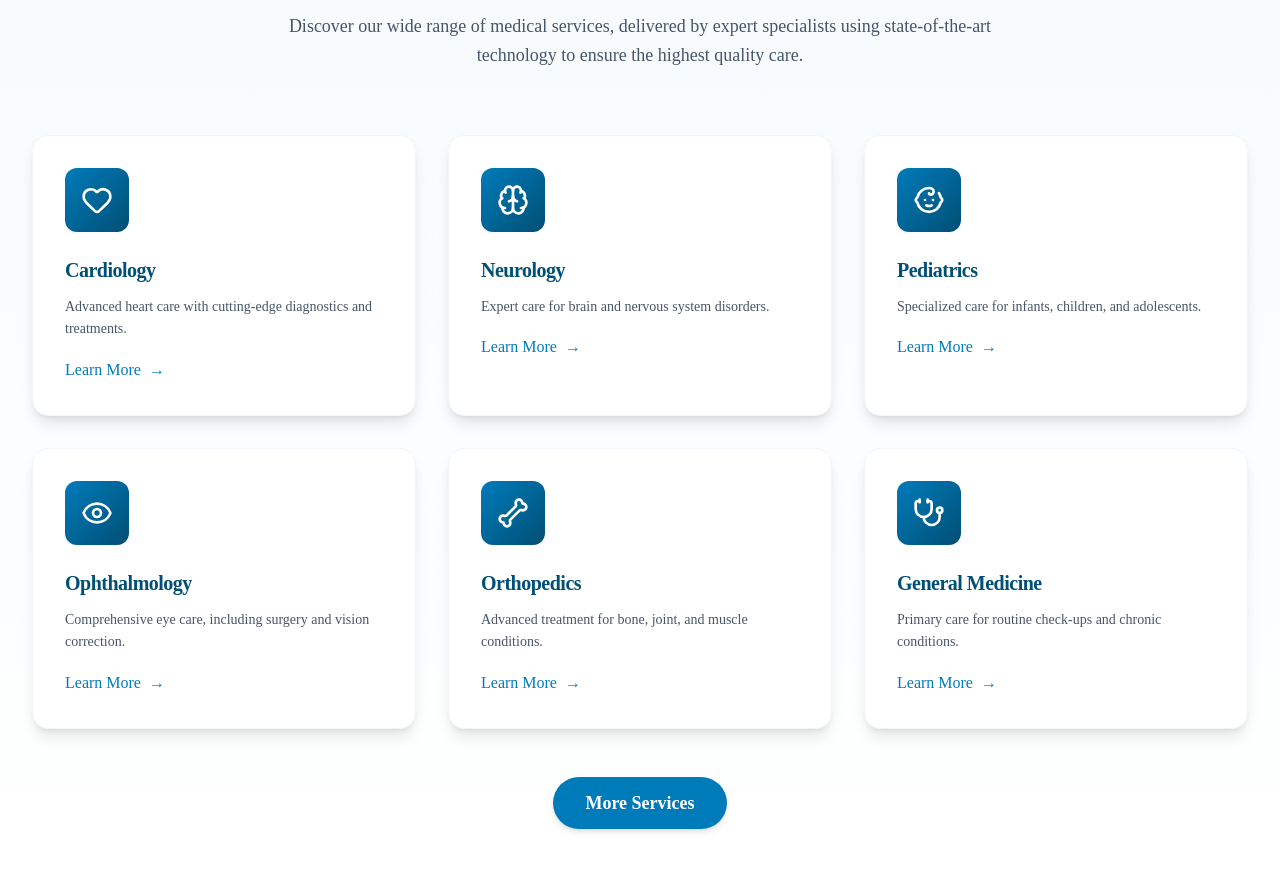
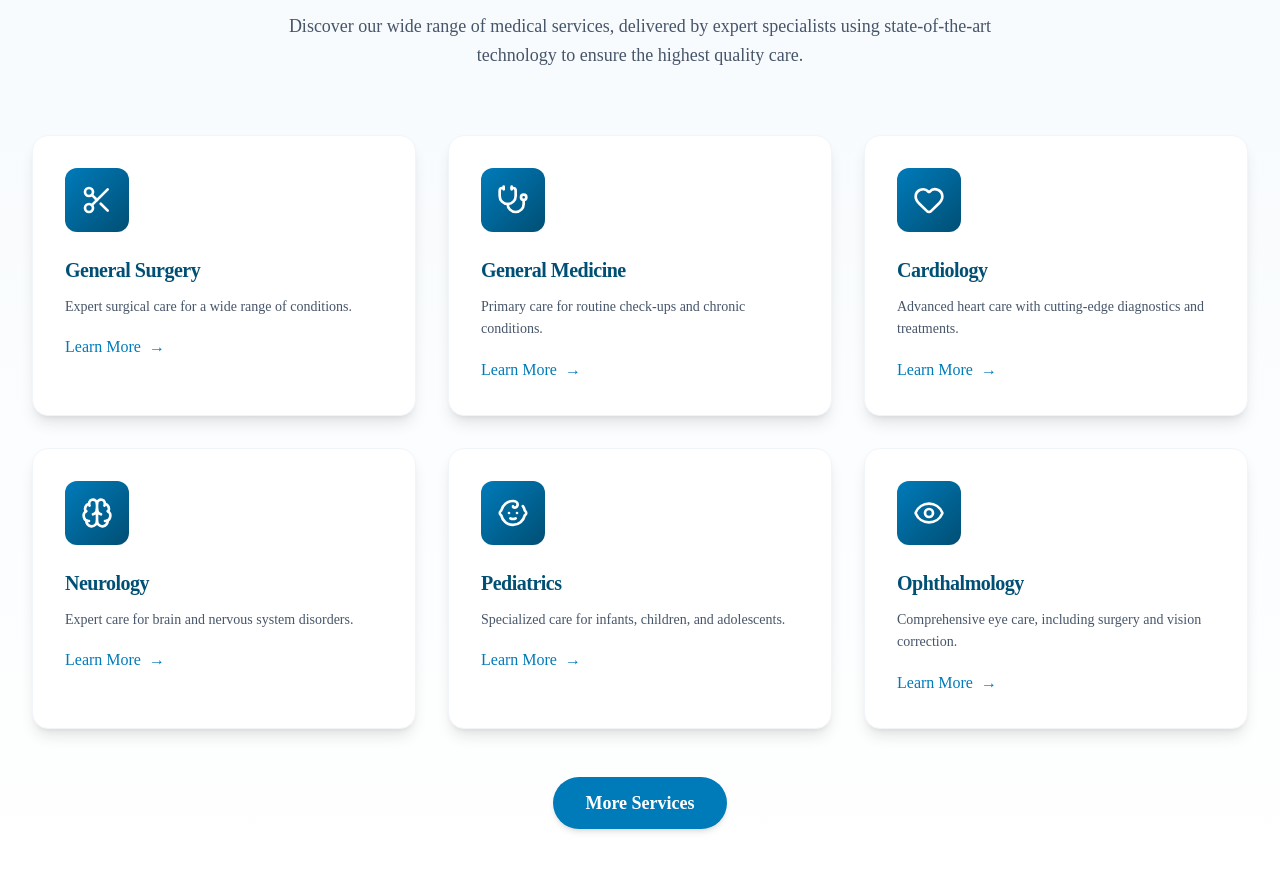
Before and after one commit to LuC1f3-r/al-nabi-hospital, a React (Vite) app: page / in a window 1280 px wide. Shown: the part 2184-3055 px from the top of the page. Built offline with nearby package versions, Linux system fonts and the light colour scheme; a web font is replaced by a local one.

Commit message:
updated services arrangements and placed general surgery and general medicine on top

```diff
--- a/src/components/Services.tsx
+++ b/src/components/Services.tsx
@@ -1,7 +1,25 @@
-import React, { useState } from 'react';
-import { useNavigate } from 'react-router-dom';
-import { Heart, Brain, Baby, Eye, Bone, Activity, Stethoscope, Ambulance, Scissors, Droplet, Scan, Shield, User, Microscope, Syringe, Ear, LucideIcon } from 'lucide-react';
-import { motion, AnimatePresence } from 'framer-motion';
+import React, { useState } from "react";
+import { useNavigate } from "react-router-dom";
+import {
+  Heart,
+  Brain,
+  Baby,
+  Eye,
+  Bone,
+  Activity,
+  Stethoscope,
+  Ambulance,
+  Scissors,
+  Droplet,
+  Scan,
+  Shield,
+  User,
+  Microscope,
+  Syringe,
+  Ear,
+  LucideIcon,
+} from "lucide-react";
+import { motion, AnimatePresence } from "framer-motion";
 
 interface Service {
   id: string;
@@ -17,148 +35,151 @@ const Services: React.FC = () => {
 
   const services: Service[] = [
     {
-      id: 'cardiology',
-      icon: Heart,
-      title: 'Cardiology',
-      description: 'Advanced heart care with cutting-edge diagnostics and treatments.',
+      id: "general-surgery",
+      icon: Scissors,
+      title: "General Surgery",
+      description: "Expert surgical care for a wide range of conditions.",
     },
     {
-      id: 'neurology',
-      icon: Brain,
-      title: 'Neurology',
-      description: 'Expert care for brain and nervous system disorders.',
+      id: "general-medicine",
+      icon: Stethoscope,
+      title: "General Medicine",
+      description: "Primary care for routine check-ups and chronic conditions.",
     },
     {
-      id: 'pediatrics',
-      icon: Baby,
-      title: 'Pediatrics',
-      description: 'Specialized care for infants, children, and adolescents.',
+      id: "cardiology",
+      icon: Heart,
+      title: "Cardiology",
+      description:
+        "Advanced heart care with cutting-edge diagnostics and treatments.",
     },
     {
-      id: 'ophthalmology',
-      icon: Eye,
-      title: 'Ophthalmology',
-      description: 'Comprehensive eye care, including surgery and vision correction.',
+      id: "neurology",
+      icon: Brain,
+      title: "Neurology",
+      description: "Expert care for brain and nervous system disorders.",
     },
     {
-      id: 'orthopedics',
-      icon: Bone,
-      title: 'Orthopedics',
-      description: 'Advanced treatment for bone, joint, and muscle conditions.',
+      id: "pediatrics",
+      icon: Baby,
+      title: "Pediatrics",
+      description: "Specialized care for infants, children, and adolescents.",
     },
     {
-      id: 'general-medicine',
-      icon: Stethoscope,
-      title: 'General Medicine',
-      description: 'Primary care for routine check-ups and chronic conditions.',
+      id: "ophthalmology",
+      icon: Eye,
+      title: "Ophthalmology",
+      description:
+        "Comprehensive eye care, including surgery and vision correction.",
     },
     {
-      id: 'emergency-medicine',
-      icon: Ambulance,
-      title: 'Emergency Medicine',
-      description: '24/7 urgent care for life-threatening conditions.',
+      id: "orthopedics",
+      icon: Bone,
+      title: "Orthopedics",
+      description: "Advanced treatment for bone, joint, and muscle conditions.",
     },
     {
-      id: 'general-surgery',
-      icon: Scissors,
-      title: 'General Surgery',
-      description: 'Expert surgical care for a wide range of conditions.',
+      id: "emergency-medicine",
+      icon: Ambulance,
+      title: "Emergency Medicine",
+      description: "24/7 urgent care for life-threatening conditions.",
     },
     {
-      id: 'obstetrics-gynecology',
+      id: "obstetrics-gynecology",
       icon: Heart,
-      title: 'Obstetrics & Gynecology',
-      description: 'Comprehensive women’s health and maternity care.',
+      title: "Obstetrics & Gynecology",
+      description: "Comprehensive women’s health and maternity care.",
     },
     {
-      id: 'ent',
+      id: "ent",
       icon: Ear,
-      title: 'ENT (Ear, Nose, Throat)',
-      description: 'Specialized care for ear, nose, and throat disorders.',
+      title: "ENT (Ear, Nose, Throat)",
+      description: "Specialized care for ear, nose, and throat disorders.",
     },
     {
-      id: 'urology',
+      id: "urology",
       icon: Droplet,
-      title: 'Urology',
-      description: 'Treatment for urinary tract and male reproductive health.',
+      title: "Urology",
+      description: "Treatment for urinary tract and male reproductive health.",
     },
     {
-      id: 'plastic-reconstructive-surgery',
+      id: "plastic-reconstructive-surgery",
       icon: Shield,
-      title: 'Plastic & Reconstructive Surgery',
-      description: 'Cosmetic and reconstructive procedures with precision.',
+      title: "Plastic & Reconstructive Surgery",
+      description: "Cosmetic and reconstructive procedures with precision.",
     },
     {
-      id: 'dermatology',
+      id: "dermatology",
       icon: User,
-      title: 'Dermatology',
-      description: 'Skin health solutions for medical and cosmetic needs.',
+      title: "Dermatology",
+      description: "Skin health solutions for medical and cosmetic needs.",
     },
     {
-      id: 'psychiatry',
+      id: "psychiatry",
       icon: Brain,
-      title: 'Psychiatry',
-      description: 'Mental health care with compassionate, personalized treatment.',
+      title: "Psychiatry",
+      description:
+        "Mental health care with compassionate, personalized treatment.",
     },
     {
-      id: 'pulmonology',
+      id: "pulmonology",
       icon: Activity,
-      title: 'Pulmonology',
-      description: 'Care for respiratory conditions and lung health.',
+      title: "Pulmonology",
+      description: "Care for respiratory conditions and lung health.",
     },
     {
-      id: 'gastroenterology',
+      id: "gastroenterology",
       icon: Droplet,
-      title: 'Gastroenterology',
-      description: 'Diagnosis and treatment of digestive system disorders.',
+      title: "Gastroenterology",
+      description: "Diagnosis and treatment of digestive system disorders.",
     },
     {
-      id: 'nephrology',
+      id: "nephrology",
       icon: Droplet,
-      title: 'Nephrology',
-      description: 'Kidney care, including dialysis and transplant support.',
+      title: "Nephrology",
+      description: "Kidney care, including dialysis and transplant support.",
     },
     {
-      id: 'endocrinology',
+      id: "endocrinology",
       icon: Droplet,
-      title: 'Endocrinology',
-      description: 'Management of hormonal and metabolic disorders.',
+      title: "Endocrinology",
+      description: "Management of hormonal and metabolic disorders.",
     },
     {
-      id: 'rheumatology',
+      id: "rheumatology",
       icon: Bone,
-      title: 'Rheumatology',
-      description: 'Treatment for arthritis and autoimmune diseases.',
+      title: "Rheumatology",
+      description: "Treatment for arthritis and autoimmune diseases.",
     },
     {
-      id: 'infectious-diseases',
+      id: "infectious-diseases",
       icon: Syringe,
-      title: 'Infectious Diseases',
-      description: 'Expert care for infections and preventive strategies.',
+      title: "Infectious Diseases",
+      description: "Expert care for infections and preventive strategies.",
     },
     {
-      id: 'anesthesiology-pain-management',
+      id: "anesthesiology-pain-management",
       icon: Droplet,
-      title: 'Anesthesiology & Pain Management',
-      description: 'Advanced pain relief and anesthesia services.',
+      title: "Anesthesiology & Pain Management",
+      description: "Advanced pain relief and anesthesia services.",
     },
     {
-      id: 'physiotherapy',
+      id: "physiotherapy",
       icon: Activity,
-      title: 'Physiotherapy',
-      description: 'Rehabilitation and mobility enhancement therapies.',
+      title: "Physiotherapy",
+      description: "Rehabilitation and mobility enhancement therapies.",
     },
     {
-      id: 'radiology-imaging',
+      id: "radiology-imaging",
       icon: Scan,
-      title: 'Radiology & Imaging',
-      description: 'State-of-the-art diagnostic imaging services.',
+      title: "Radiology & Imaging",
+      description: "State-of-the-art diagnostic imaging services.",
     },
     {
-      id: 'pathology-laboratory',
+      id: "pathology-laboratory",
       icon: Microscope,
-      title: 'Pathology & Laboratory',
-      description: 'Accurate diagnostics through advanced lab testing.',
+      title: "Pathology & Laboratory",
+      description: "Accurate diagnostics through advanced lab testing.",
     },
   ];
 
@@ -166,7 +187,7 @@ const Services: React.FC = () => {
   const displayedServices = showAll ? services : initialServices;
 
   const handleLearnMore = (serviceId: string) => {
-    if (!services.some(service => service.id === serviceId)) {
+    if (!services.some((service) => service.id === serviceId)) {
       console.error(`Invalid service ID: ${serviceId}`);
       return;
     }
@@ -187,20 +208,25 @@ const Services: React.FC = () => {
 
       return () => clearTimeout(timer);
     } catch (error) {
-      console.error('Navigation error:', error);
+      console.error("Navigation error:", error);
       setIsNavigating(null);
     }
   };
 
   return (
-    <section id="services" className="py-20 bg-gradient-to-b from-[#F6FAFD] to-white">
+    <section
+      id="services"
+      className="py-20 bg-gradient-to-b from-[#F6FAFD] to-white"
+    >
       <div className="max-w-7xl mx-auto px-4 sm:px-6 lg:px-8">
         <div className="text-center mb-16">
           <h2 className="text-4xl md:text-5xl font-bold text-[#004F74] mb-4 tracking-tight">
             Our Medical Specializations
           </h2>
           <p className="text-lg text-gray-600 max-w-3xl mx-auto leading-relaxed">
-            Discover our wide range of medical services, delivered by expert specialists using state-of-the-art technology to ensure the highest quality care.
+            Discover our wide range of medical services, delivered by expert
+            specialists using state-of-the-art technology to ensure the highest
+            quality care.
           </p>
         </div>
 
@@ -232,12 +258,20 @@ const Services: React.FC = () => {
                   disabled={isNavigating === service.id}
                   aria-label={`Learn more about ${service.title}`}
                   className={`text-[#007BBA] font-medium hover:text-[#004F74] transition-colors duration-200 ease-out flex items-center space-x-2 group-hover:translate-x-2 transition-transform ${
-                    isNavigating === service.id ? 'opacity-50 cursor-not-allowed' : ''
+                    isNavigating === service.id
+                      ? "opacity-50 cursor-not-allowed"
+                      : ""
                   }`}
                 >
-                  <span>{isNavigating === service.id ? 'Loading...' : 'Learn More'}</span>
-                  <span className={`transition-transform duration-200 ${isNavigating === service.id ? 'animate-spin' : ''}`}>
-                    {isNavigating === service.id ? '⟳' : '→'}
+                  <span>
+                    {isNavigating === service.id ? "Loading..." : "Learn More"}
+                  </span>
+                  <span
+                    className={`transition-transform duration-200 ${
+                      isNavigating === service.id ? "animate-spin" : ""
+                    }`}
+                  >
+                    {isNavigating === service.id ? "⟳" : "→"}
                   </span>
                 </button>
               </motion.div>
```
